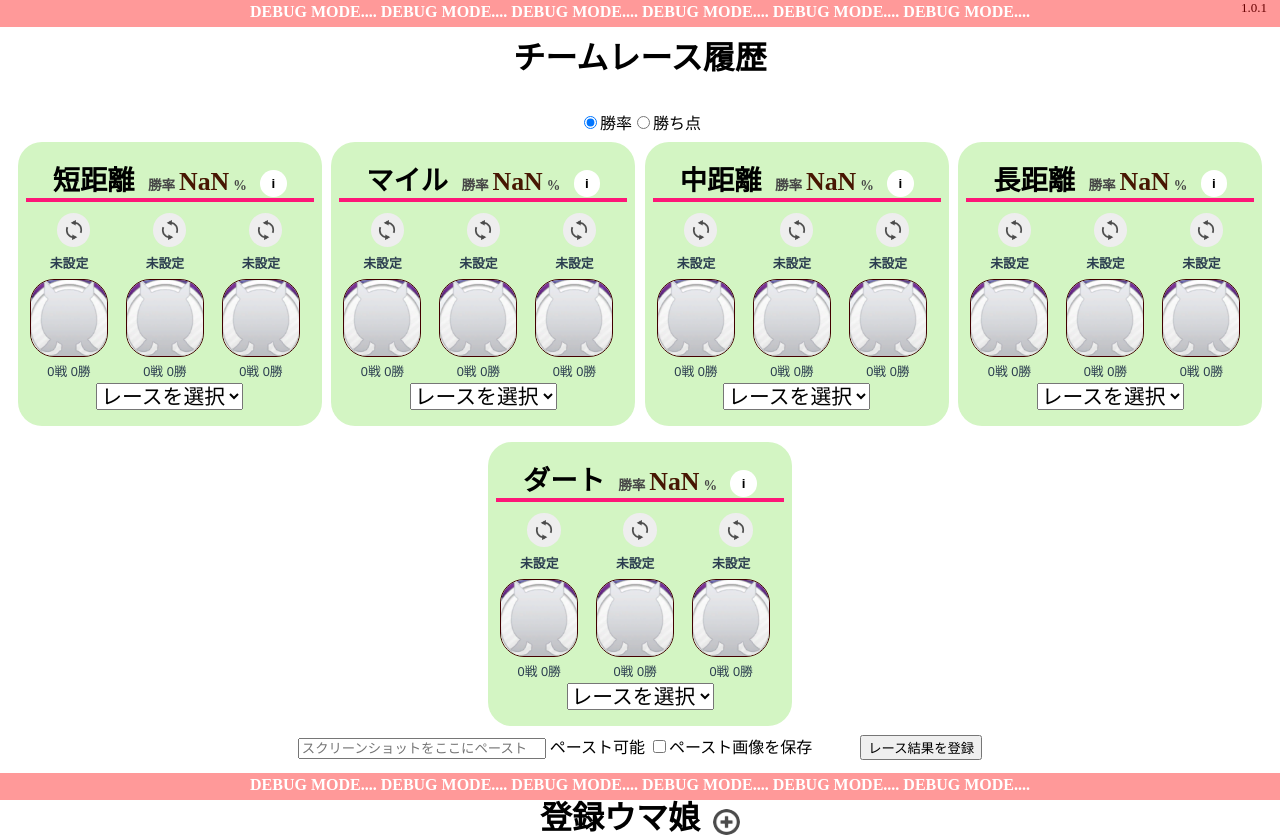
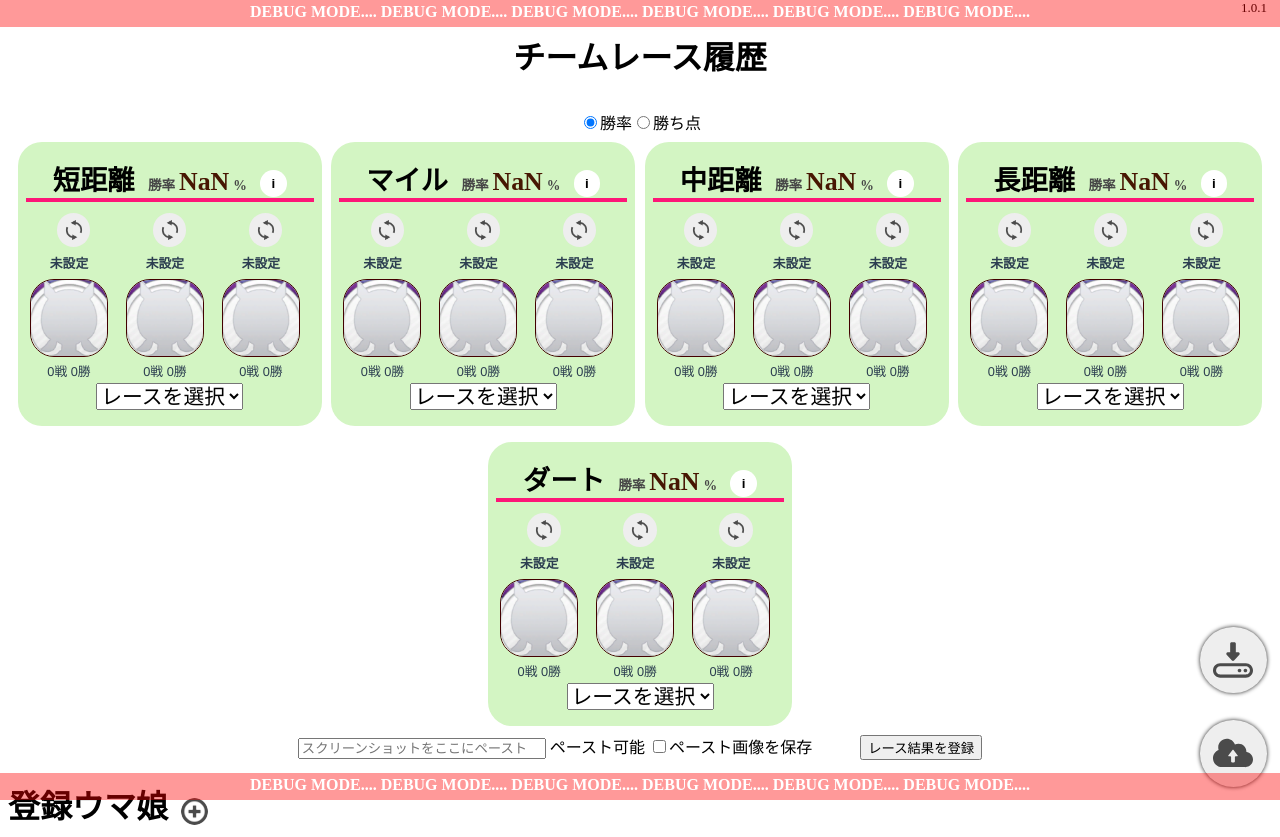
Before and after one commit to ixsiid/TeamHistory, a Vue app: page / in a window 1280 px wide. Shown: the top 837 px of the page. Built offline with nearby package versions, Linux system fonts and the light colour scheme.

Commit message:
データ管理まわり

```diff
--- a/src/App.vue
+++ b/src/App.vue
@@ -28,10 +28,17 @@
     <div class="data">
       <h1>データ管理</h1>
       今の記録を<button type="button" v-on:click="save(true)">ダウンロード</button>
-      ローカル<input type="file" v-on:change="load" />
+      ローカル<input type="file" v-on:change="load" ref="file" />
       <label><input type="checkbox" checked v-model="auto_save">ファイルの読み込み前に今の記録を自動でダウンロードする</label>
       <textarea v-show="false" v-model="encoded_data"></textarea>
       <p>リポジトリ: <a href="https://github.com/ixsiid/TeamHistory">Github</a></p>
+      <p class="button">DL</p>
+      <p class="button">UL</p>
+    </div>
+    <div class="ddata">
+      <button type="button" v-on:click="save(true)"><img src="./assets/icon/download.svg" /></button>
+      <button type="button" v-on:click="call_file"><img src="./assets/icon/upload.svg" /></button>
+      <div class="sub_menu"></div>
     </div>
     <Toast ref="toast" />
     <DebugView v-show="debug" />
@@ -210,6 +217,9 @@
 
       return Object.fromEntries(result);
     },
+    call_file() {
+      this.$refs.file.click();
+    },
   },
   mounted: function () {
     try {
@@ -237,7 +247,7 @@
 };
 </script>
 
-<style>
+<style scoped>
 #app {
   font-family: Avenir, Helvetica, Arial, sans-serif;
   -webkit-font-smoothing: antialiased;
@@ -329,4 +339,26 @@
   margin: 0.2em 2em 0.2em 0.05em;
 }
 
+.ddata {
+  position: fixed;
+  right: 0;
+  bottom: 0;
+  display: flex;
+  flex-direction: column;
+}
+
+.ddata > button {
+  border: none;
+  border-radius: 50%;
+  padding: 1em;
+  margin: 1em;
+  width: 5em;
+  height: 5em;
+  background-color: #eee;
+  box-shadow: 0 0 0.3em 0 #222;
+}
+
+.ddata > button:hover {
+  background-color: #bbb;
+}
 </style>
```
Also changed, not shown: src/assets/icon/download.svg (added), src/assets/icon/upload.svg (added).
